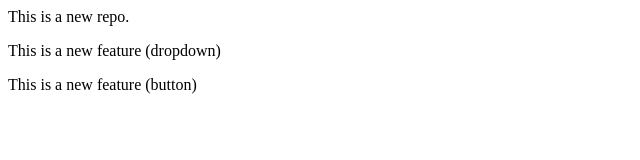
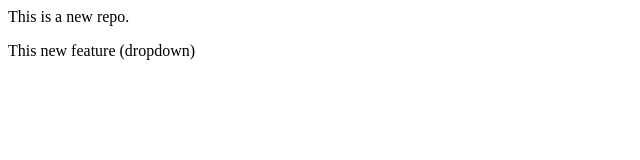
Before and after one commit to Parishy-82/LocalRepo, a plain HTML site: page index.html in a window 1280 px wide. Shown: the whole page, without its empty margins (0-640 px from the left). Drawn offline with Linux system fonts and the light colour scheme.

Commit message:
Add feature

```diff
--- a/index.html
+++ b/index.html
@@ -1,3 +1,2 @@
 <p>This is a new repo.</p>
-<p>This is a new feature (dropdown)</p>
-<p>This is a new feature (button)</p>
+<p>This new feature (dropdown)</p>
```
